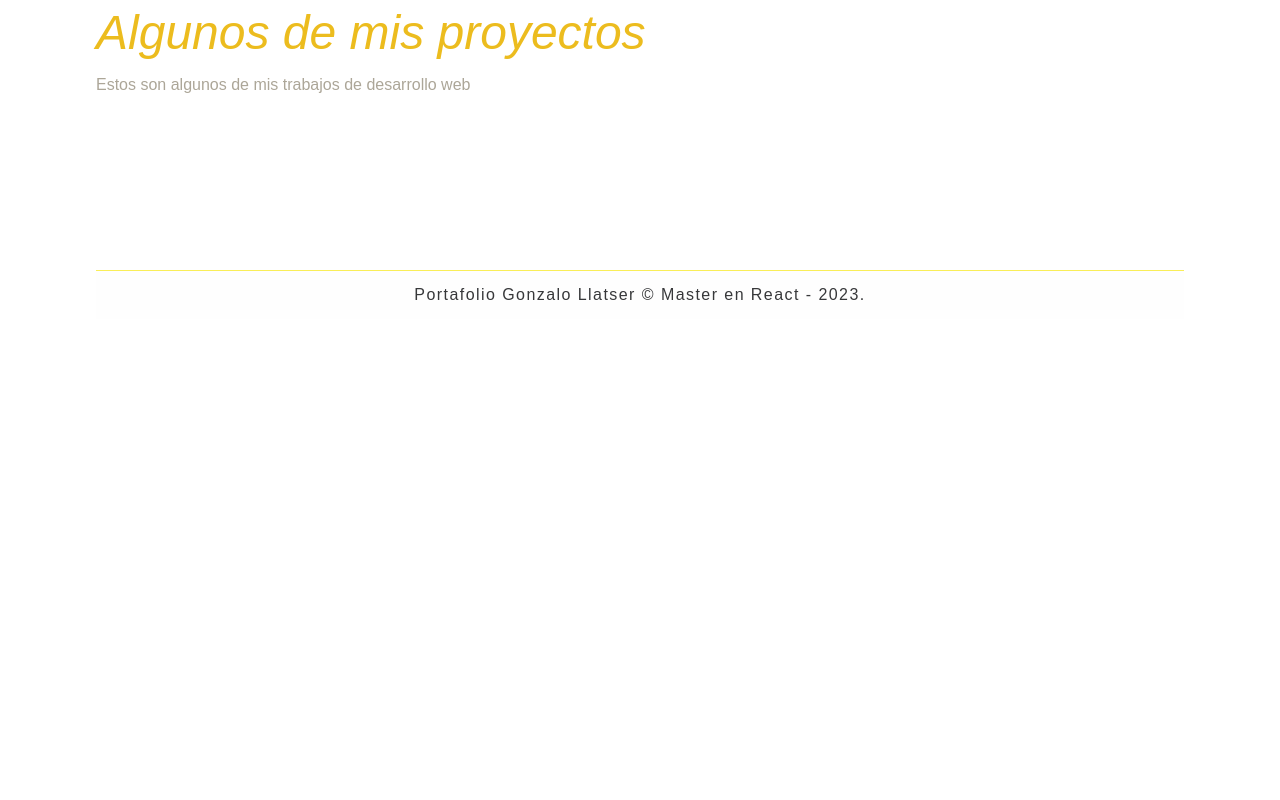
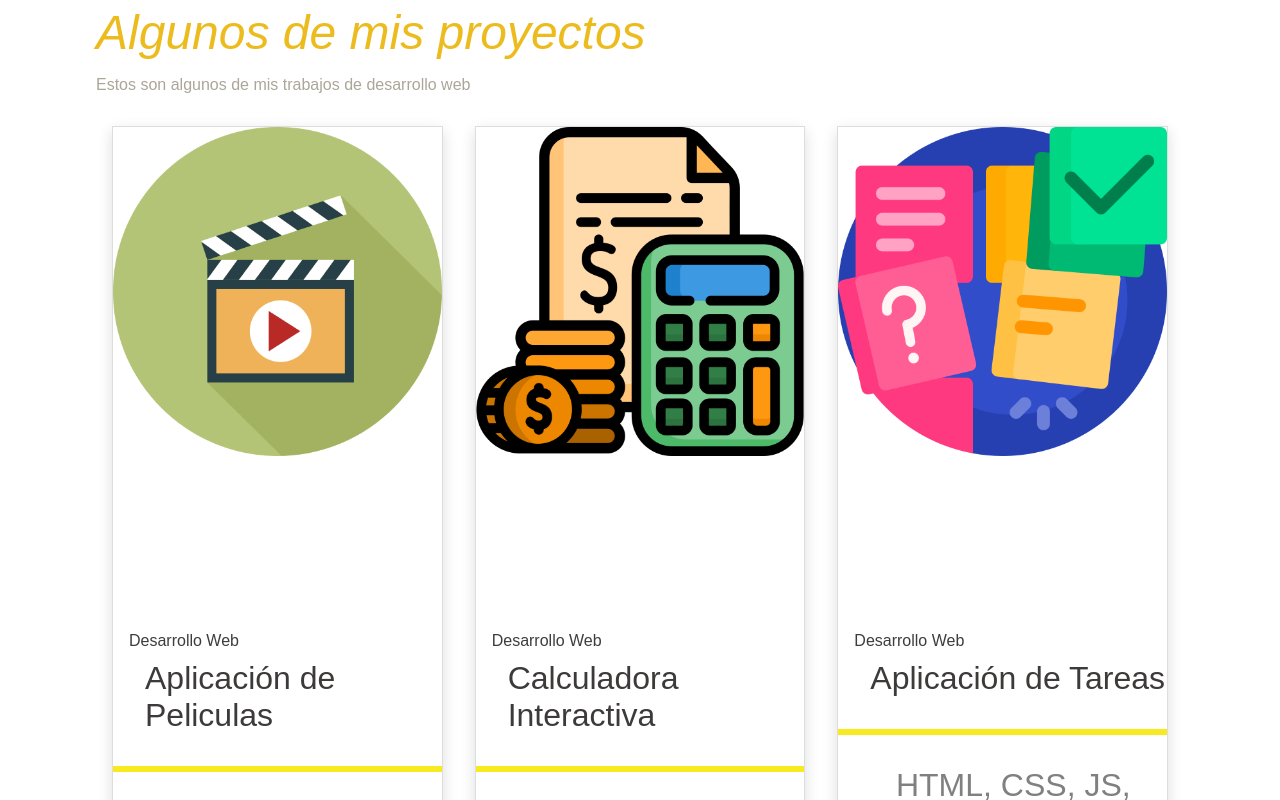
Before and after one commit to GonzaloLlatser/gl_0823_ReactJS_PortfolioModelo, a React (Create React App) app: page /inicio in a window 1280 px wide. Shown: the part 700-1500 px from the top of the page. Before the commit the page ends 1019 px from the top, so only its background shows below. Built offline with nearby package versions, Linux system fonts and the light colour scheme; a web font is replaced by a local one.

Commit message:
style: Aplica en la pantalla de inicio, proyectos filtrados.

```diff
--- a/src/components/Inicio.js
+++ b/src/components/Inicio.js
@@ -1,5 +1,6 @@
 import React from 'react'
 import { Link } from 'react-router-dom'
+import { ListadoTrabajos } from './ListadoTrabajos'
 
 export const Inicio = () => {
   return (
@@ -16,7 +17,8 @@ export const Inicio = () => {
       <section className='last-works'>
         <h2 className='heading'>Algunos de mis proyectos</h2>
         <p>Estos son algunos de mis trabajos de desarrollo web</p>
-        <div className='works'></div>
+
+        <ListadoTrabajos limite ='3'/>
       </section>
     </div>
   )
--- /dev/null
+++ b/src/components/ListadoTrabajos.js
@@ -0,0 +1,25 @@
+import React from 'react'
+import { trabajos } from '../data/Trabajos.js';
+import { Link } from 'react-router-dom';
+
+export const ListadoTrabajos = ({limite}) => {
+    return (
+        <section className='works'>
+            {
+                trabajos.slice(0,limite).map(trabajo => {
+                    return (
+                        <article key={trabajo.id} className='work-item'>
+                            <div className='mask'>
+                                <img src={'/images/' + trabajo.id + '.png'} />
+                            </div>
+                            <span>{trabajo.categorias}</span>
+                            <h2>
+                                <Link to={'/proyecto/' + trabajo.id}>{trabajo.nombre}</Link></h2>
+                            <h3>{trabajo.tecnologias}</h3>
+                        </article>
+                    );
+                })
+            }
+        </section>
+    )
+}
--- a/src/components/Portafolio.js
+++ b/src/components/Portafolio.js
@@ -1,6 +1,6 @@
 import React from 'react'
-import { trabajos } from '../data/Trabajos.js';
 import { Link } from 'react-router-dom';
+import{ListadoTrabajos} from './ListadoTrabajos'
 
 export const Portafolio = () => {
   return (
@@ -8,23 +8,10 @@ export const Portafolio = () => {
 
       <h1 className='heading'>Portafolio</h1>
 
-      <section className='works'>
-        {
-          trabajos.map(trabajo => {
-            return (
-              <article key={trabajo.id} className='work-item'>
-                <div className='mask'>
-                  <img src={'/images/' + trabajo.id + '.png'} />
-                </div>
-                <span>{trabajo.categorias}</span>
-                <h2>
-                  <Link to={'/proyecto/' + trabajo.id}>{trabajo.nombre}</Link></h2>
-                <h3>{trabajo.tecnologias}</h3>
-              </article>
-            );
-          })
-        }
-      </section>
+
+      <ListadoTrabajos />
+
+
 
 
     </div>
--- a/src/index.css
+++ b/src/index.css
@@ -273,5 +273,4 @@ button:hover {
   height: 300px;
   overflow: hidden;
   box-shadow: 0px 0px 20px #ddd ;
-
 }
```
